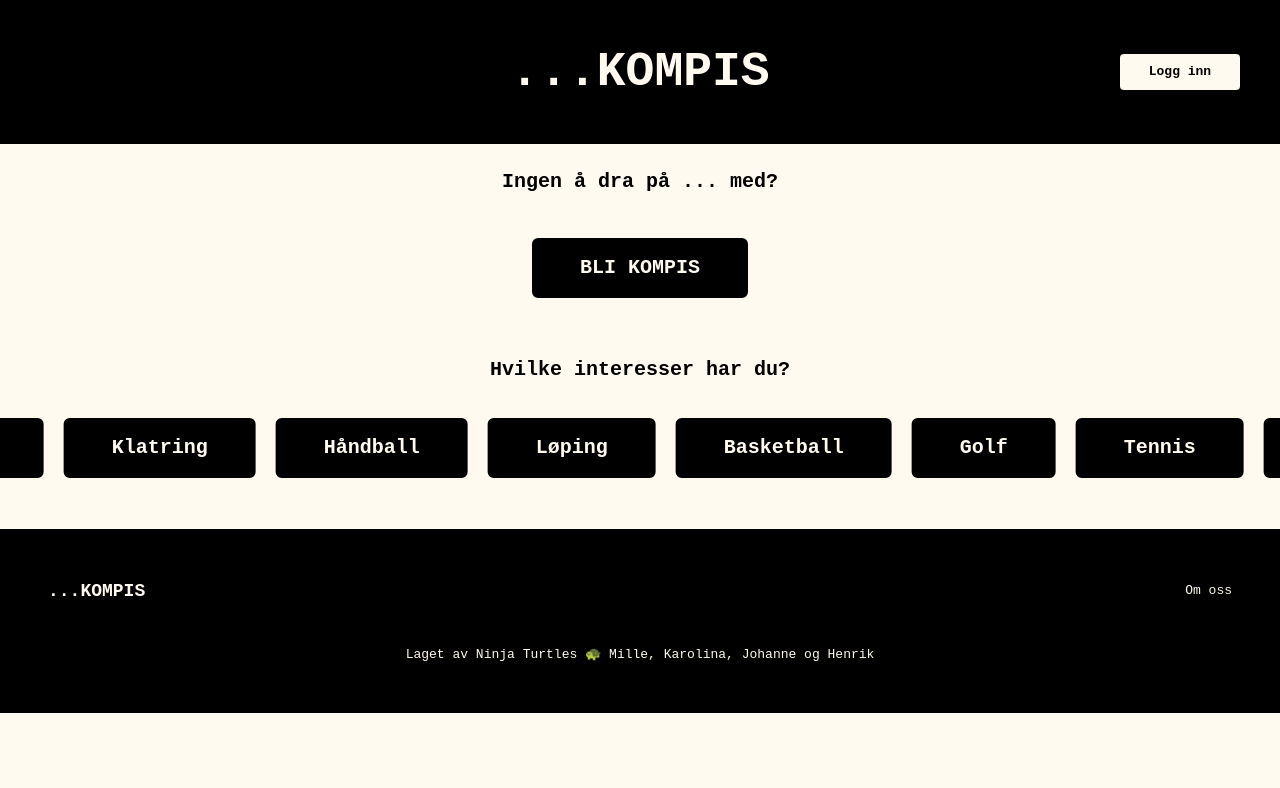
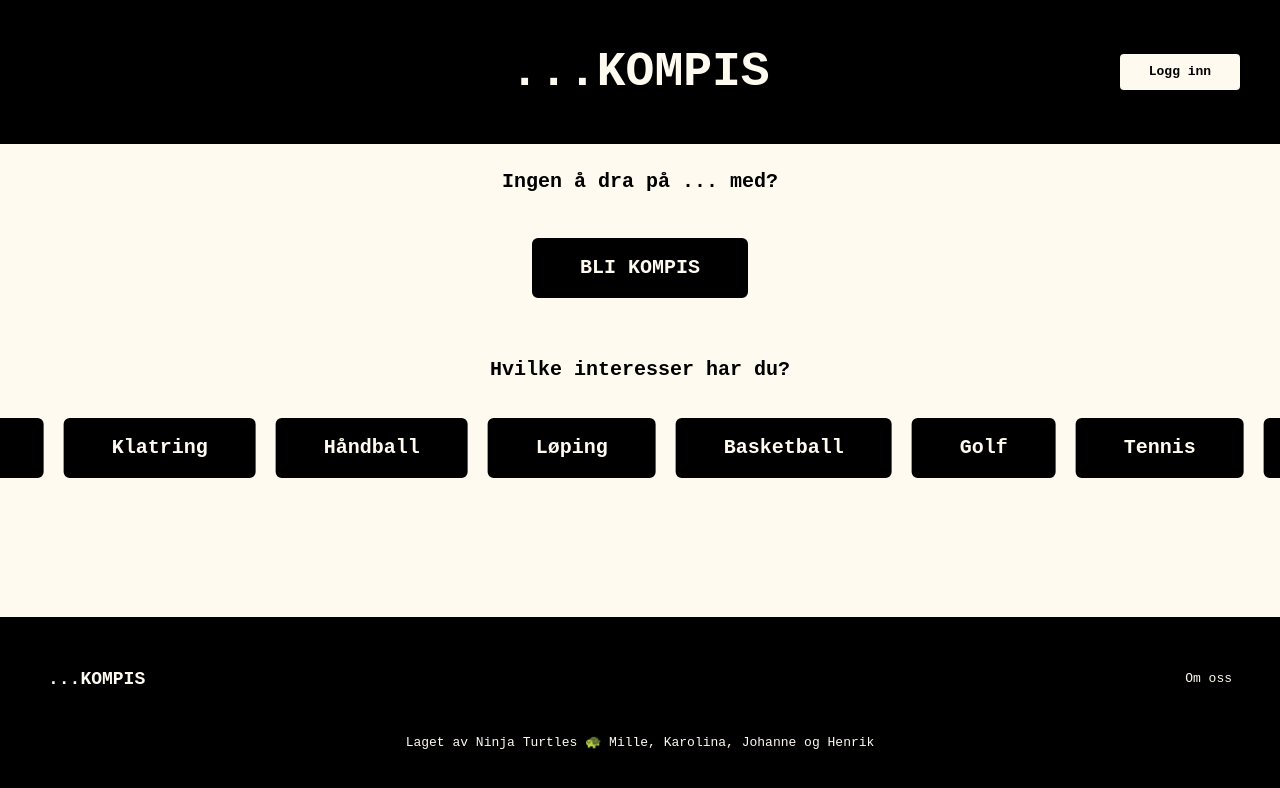
Before and after one commit to KaroGil/webathon, a Next.js app: page / in a window 1280 px wide. Shown: the top 788 px of the page. Built offline with nearby package versions, Linux system fonts and the light colour scheme; no server answers.

Commit message:
fix screen hegiht

```diff
--- a/app/layout.tsx
+++ b/app/layout.tsx
@@ -24,11 +24,11 @@
   return (
     <html lang="en">
       <body
-        className={`${geistSans.variable} ${geistMono.variable} antialiased`}
+        className={`${geistSans.variable} ${geistMono.variable} antialiased min-h-screen flex flex-col`}
       >
         <SessionProviderWrapper>
           <Header />
-          {children}
+          <main className="flex-grow">{children}</main>
         </SessionProviderWrapper>
         <Footer />
       </body>
```
